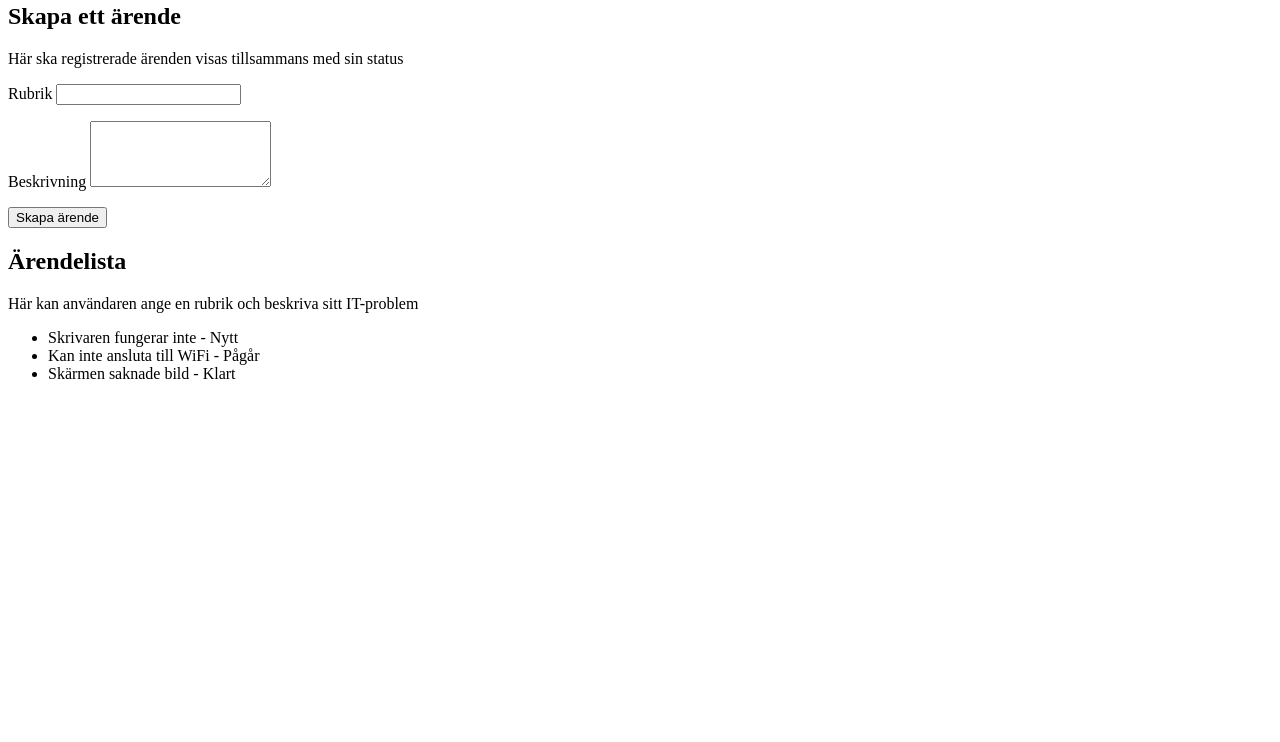
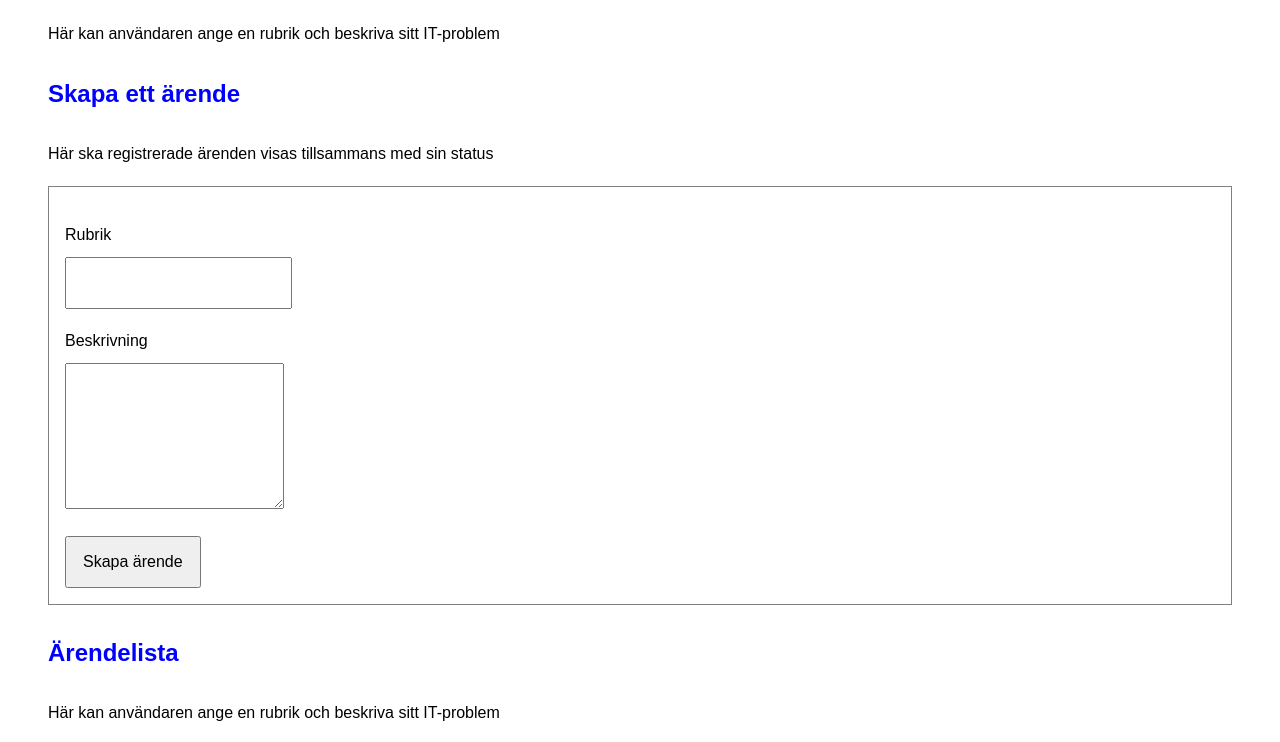
Before and after one commit to leoforsell/it-ticket-tracker, a plain HTML site: page public/index.html in a window 1280 px wide. Shown: the part 115-857 px from the top of the page. Before the commit the page ends 800 px from the top, so only its background shows below. Drawn offline with Linux system fonts and the light colour scheme.

Commit message:
feat: complete ticket form and basic styling

```diff
--- a/public/index.html
+++ b/public/index.html
@@ -10,7 +10,7 @@
 <body>
   <main>
     <h1>IT Ticket Tracker</h1>
-    <p>Här ska användaren kunna beskriva ett IT-problem</p>
+    <p>Här kan användaren ange en rubrik och beskriva sitt IT-problem</p>
     <!-- C1.3: Lägg till ett märkt formulär och exempelärenden efter inläsningen. -->
      <h2>Skapa ett ärende</h2>
      <p>Här ska registrerade ärenden visas tillsammans med sin status</p>
--- a/public/styles.css
+++ b/public/styles.css
@@ -1 +1,34 @@
 /* C1.4: Lägg till grundläggande layout, text och mellanrum här. */
+h1 {
+    color: blue;
+}
+h2{
+    color: blue;
+}
+body{
+    font-family: Arial, sans-serif;
+    line-height: 2;
+    margin: 48px;
+}
+/*Deklarera form-regeln*/
+form{
+    border: 1px solid gray;
+    padding: 16px;
+    margin-bottom: 24px;
+}
+label{
+    display: block;
+    margin-bottom: 6px;
+}
+#ticket-title{
+    color: blue;
+}
+input,
+textarea{
+    font: inherit;
+    padding: 8px;
+}
+button{
+    font: inherit;
+    padding: 8px 16px;
+}
```
